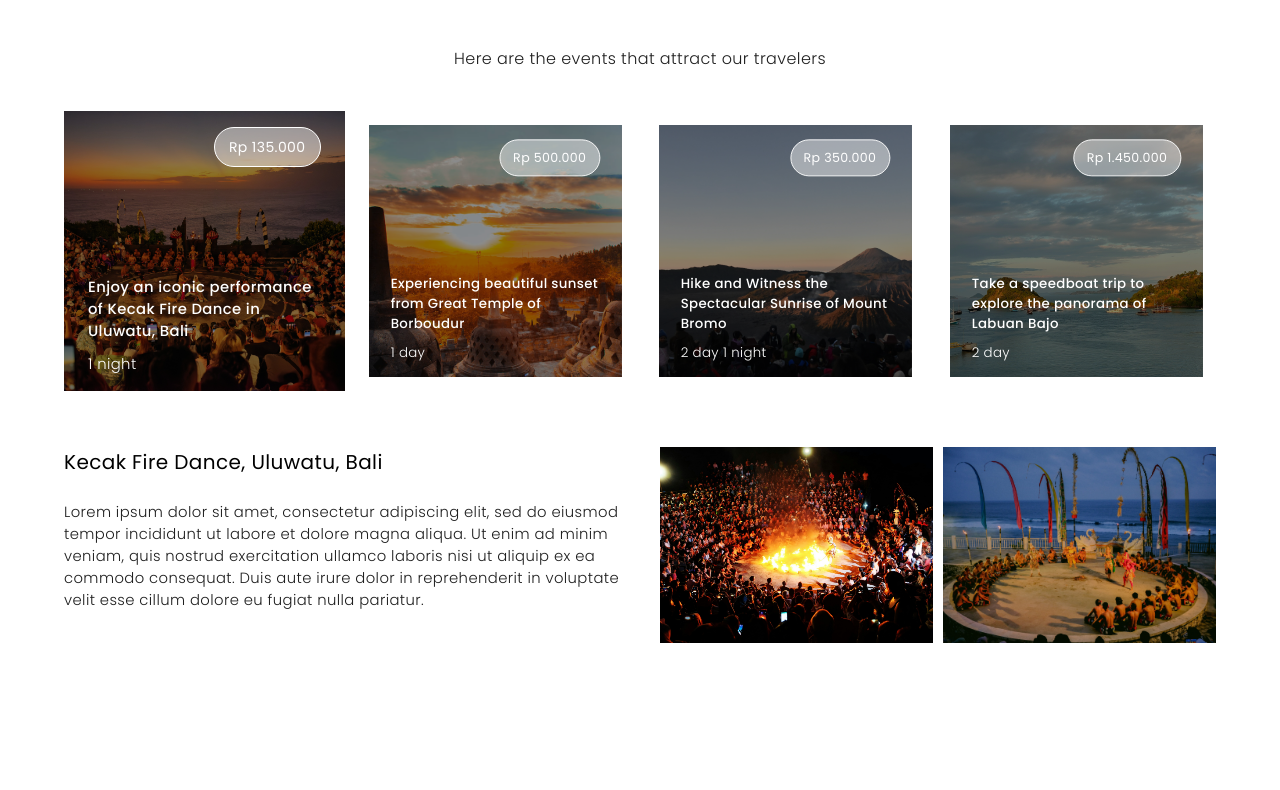
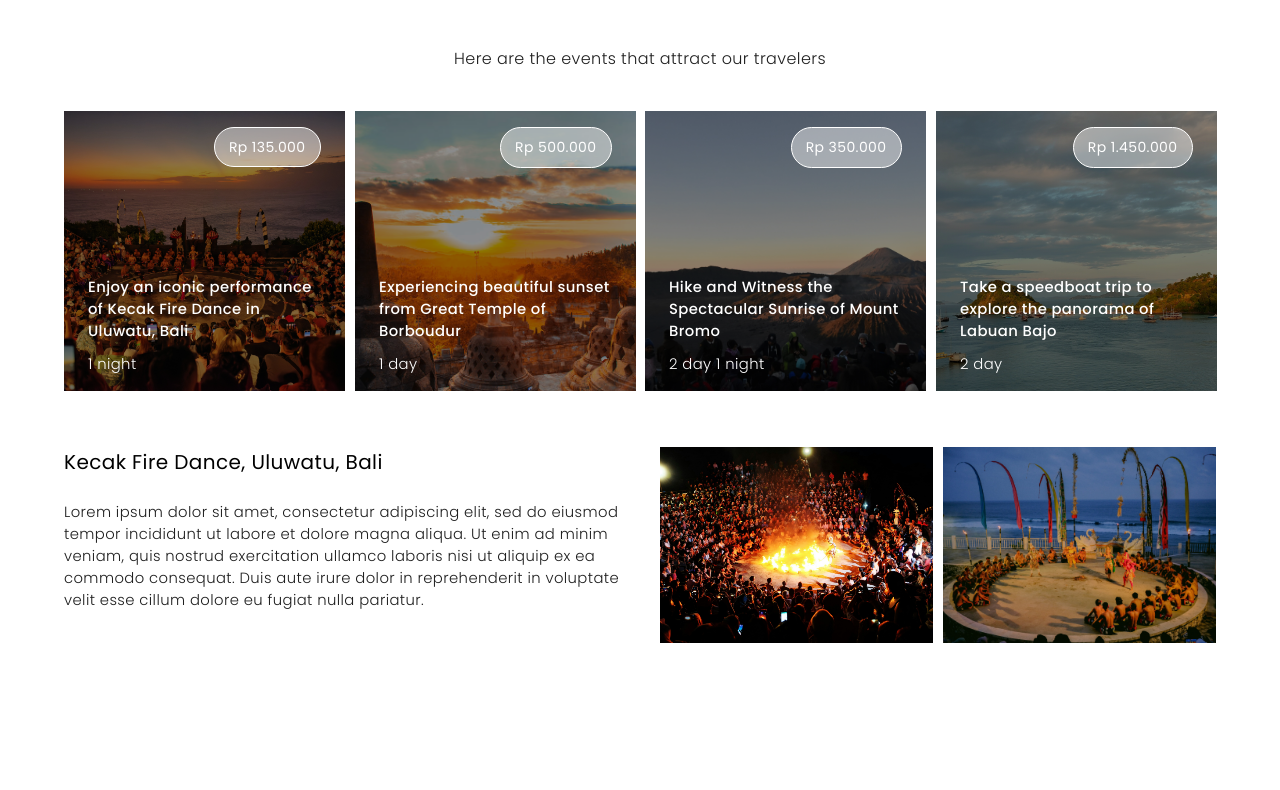
Before and after one commit to thekevinkun/travel-indonesia, a React (Create React App) app: page / in a window 1280 px wide. Shown: the part 1590-2380 px from the top of the page. Built offline with nearby package versions, Linux system fonts and the light colour scheme.

Commit message:
Fix Framer Motion

```diff
--- a/src/sections/AboutUs/aboutUs.css
+++ b/src/sections/AboutUs/aboutUs.css
@@ -35,6 +35,7 @@
     display: none;
     flex-direction: column;
     gap: 30px;
+    overflow: hidden;
 }
 
 @media screen and (max-width: 1024px) {
--- a/src/sections/Blog/Blog.jsx
+++ b/src/sections/Blog/Blog.jsx
@@ -14,13 +14,7 @@ const getBlogs = () => {
   return data.blogs.map((item) => (
     <div key={item.title} className="blog-container embla-blog__slide">
       <div className="blog__collection embla-blog__slide__number">
-        <motion.div
-          initial="hidden"
-          whileInView="visible"
-          viewport={{ once: true }}
-          variants={animation.slideInFromLeft(0.5)}
-          className="blog__collection-content"
-        >
+        <div className="blog__collection-content">
           <p className="blog-date">{item.date}</p>
           <h3 className="blog-title">{item.title}</h3>
           <p className="blog-description">{item.blog}</p>
@@ -34,15 +28,9 @@ const getBlogs = () => {
           <div className="blog-image">
             <img src={item.image} alt="Blog preview"/>
           </div>
-        </motion.div>
+        </div>
 
-        <motion.div
-          initial="hidden"
-          whileInView="visible"
-          viewport={{ once: true }}
-          variants={animation.slideInFromRight(0.5)}
-          className="blog__collection-images"
-        >
+        <div className="blog__collection-images">
           <ImAirplane className="airplane-icon"/>
 
           <div className="image">
@@ -57,7 +45,7 @@ const getBlogs = () => {
             <TbLocationFilled className="loc-icon"/>
             <a href="#gotoblog">GO TO<br />BLOG</a>
           </div>
-        </motion.div>
+        </div>
       </div>
     </div>
   ))
@@ -78,7 +66,14 @@ const Blog = () => {
         </p>
       </motion.div>
 
-      <EmblaCarouselBlog getSlides={getBlogs()}/>
+      <motion.div
+        initial="hidden"
+        whileInView="visible"
+        viewport={{ once: true }}
+        variants={animation.slideInFromBottom}
+      >
+        <EmblaCarouselBlog getSlides={getBlogs()}/>
+      </motion.div>
     </section>
   )
 }
--- a/src/sections/Blog/blog.css
+++ b/src/sections/Blog/blog.css
@@ -1,3 +1,7 @@
+.blog {
+    overflow: hidden;
+}
+
 .blog h2,
 .blog .blog-title_description {
     text-align: center;
--- a/src/sections/Header/header.css
+++ b/src/sections/Header/header.css
@@ -113,10 +113,6 @@
     .header__top .header-logo .logo-name {
         font-size: 1.5rem;
     }
-
-    .header__top .menu-icon {
-        font-size: 1.875rem;
-    }
 }
 
 @media screen and (max-width: 375px) {
@@ -129,7 +125,7 @@
     }
 
     .header__top .menu-icon {
-        font-size: 1.775rem;
+        font-size: 1.85rem;
     }
 
     .header .header__social-media {
--- a/src/sections/UpcomingEvents/UpcomingEvents.jsx
+++ b/src/sections/UpcomingEvents/UpcomingEvents.jsx
@@ -27,13 +27,16 @@ const UpcomingEvents = () => {
 
         <div className="events__list">
           { data.events.map((item, i) => (
+            <motion.div
+              key={item.id}
+              initial="hidden"
+              whileInView="visible"
+              viewport={{ once: true }}
+              variants={animation.fadeIn(0.5 * i)}
+              className="event__wrapper"
+            >
               <motion.div
-                key={item.id}
                 id={item.id}
-                initial="hidden"
-                whileInView="visible"
-                viewport={{ once: true }}
-                variants={animation.fadeIn(0.5 * i)}
                 className={`event ${activeEvent === item.id ? "event-active" : "event-inactive"}`}
                 onClick={(e) => handleClickEvent(e)}
               >
@@ -48,6 +51,7 @@ const UpcomingEvents = () => {
                   <p>{item.day}</p>
                 </div>
               </motion.div>
+            </motion.div>
           ))}
         </div>
 
--- a/src/sections/UpcomingEvents/upcomingEvents.css
+++ b/src/sections/UpcomingEvents/upcomingEvents.css
@@ -14,27 +14,33 @@
     gap: 10px;
 }
 
-.events__list .event {
+.events__list .event__wrapper {
+    min-height: 280px;
+    pointer-events: none;
+}
+
+.events__list .event__wrapper .event {
     position: relative;
+    width: 100%;
+    height: 100%;
+    background: #000;
     z-index: 5;
-    background: #000;
-    min-height: 280px;
     cursor: pointer;
     transition: transform .15s ease-in, opacity .15s ease-in;
 }
 
-.events__list .event:hover {
-    opacity: .7 !important;
+.event:hover {
+    opacity: .7;
 }
 
 .event-active {
     pointer-events: none;
-    transform: scale(1) !important;
+    transform: scale(1);
 }
 
 .event-inactive {
     pointer-events: all;
-    transform: scale(0.9) !important;
+    transform: scale(0.9);
 }
 
 .event img {
@@ -113,12 +119,13 @@
 }
 
 @media screen and (max-width: 1115px) {
-    .events__list .event {
+    .events__list .event__wrapper .event {
         cursor: default;
         transition: none;
+        pointer-events: none;
     }
 
-    .events__list .event:hover {
+    .event:hover {
         opacity: unset;
     }
 
@@ -128,7 +135,7 @@
 
     .event-active,
     .event-inactive {
-        transform: none;
-        pointer-events: all;
+        transform: scale(1);
+        pointer-events: none;
     }
 }
--- a/src/sections/WatchMoments/watchMoments.css
+++ b/src/sections/WatchMoments/watchMoments.css
@@ -1,3 +1,7 @@
+.moments {
+    overflow: hidden;
+}
+
 .moments h2 {
     font-size: 3.8415rem;
     text-align-last: justify;
```
